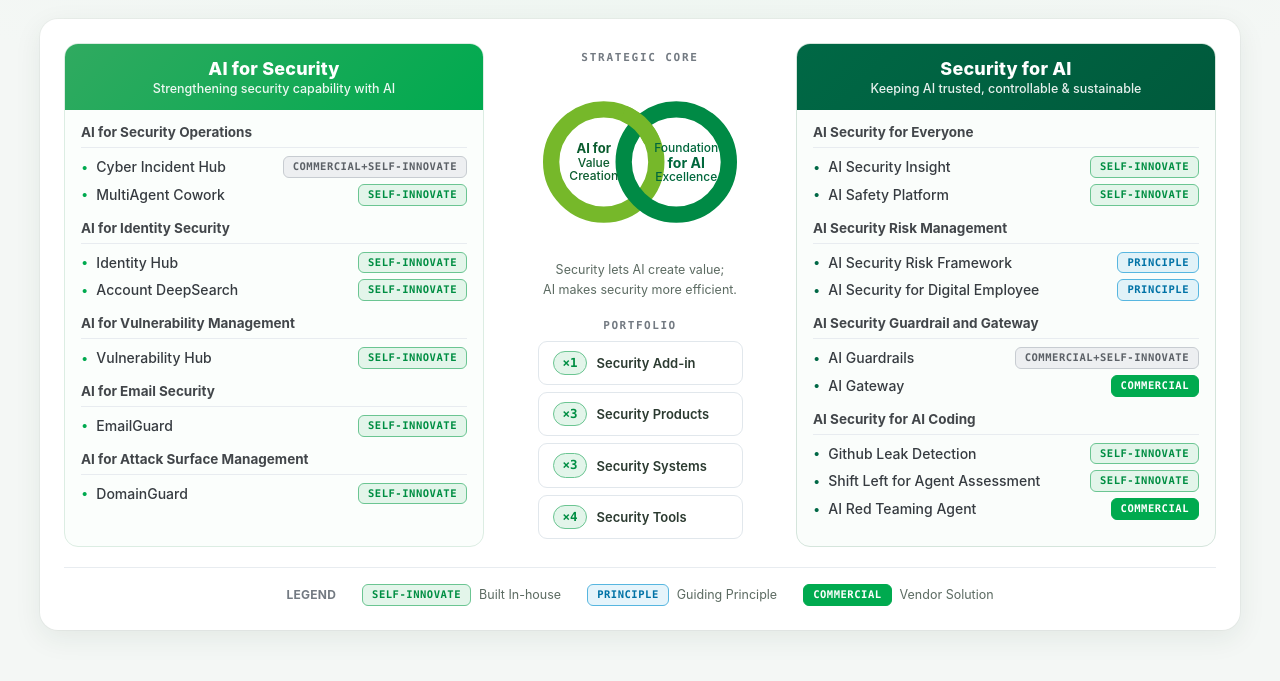
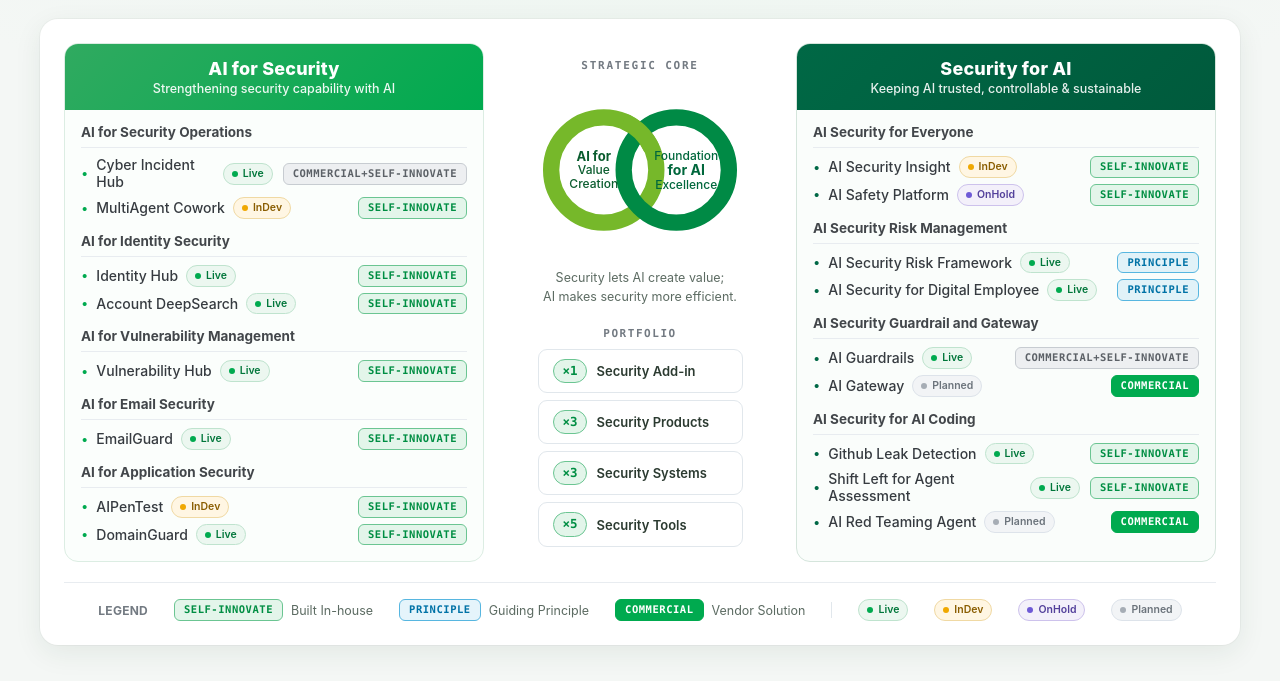
Before and after one commit to wuke881102-commits/HTMLDisplay, a plain HTML site: page index.html in a window 1280 px wide. Shown: the part 142-823 px from the top of the page. Drawn offline with Linux system fonts and the light colour scheme.

Commit message:
Add files via upload

```diff
--- a/index.html
+++ b/index.html
@@ -34,10 +34,18 @@
     "commercial":    { zh:"商业产品", en:"COMMERCIAL", desc:{ zh:"商业方案", en:"Vendor Solution" } }
   };
 
+  /* 生命周期阶段；产品未写 p 字段时默认 live */
+  var PHASE = {
+    "live":    { zh:"已上线", en:"Live" },
+    "dev":     { zh:"开发中", en:"InDev" },
+    "onhold":  { zh:"已暂停", en:"OnHold" },
+    "planned": { zh:"待立项", en:"Planned" }
+  };
+
   var left = [
     { num:"01", t:{ zh:"AI 安全运营（SOC）", en:"AI for Security Operations" }, products:[
       { id:"cyber-incident-hub", n:{ zh:"网络安全事件中心", en:"Cyber Incident Hub" }, s:"commercial-self-innovate" },
-      { id:"multiagent-cowork",  n:{ zh:"多智能体协同", en:"MultiAgent Cowork" }, s:"self-innovate" }
+      { id:"multiagent-cowork",  n:{ zh:"多智能体协同", en:"MultiAgent Cowork" }, s:"self-innovate", p:"dev" }
     ]},
     { num:"02", t:{ zh:"AI 身份安全", en:"AI for Identity Security" }, products:[
       { id:"identity-hub", n:{ zh:"身份安全中心", en:"Identity Hub" }, s:"self-innovate" },
@@ -49,15 +57,16 @@
     { num:"04", t:{ zh:"AI 邮件安全", en:"AI for Email Security" }, products:[
       { id:"emailguard", n:{ zh:"邮件安全卫士", en:"EmailGuard" }, s:"self-innovate" }
     ]},
-    { num:"05", t:{ zh:"AI 攻击面管理", en:"AI for Attack Surface Management" }, products:[
+    { num:"05", t:{ zh:"AI 赋能应用安全", en:"AI for Application Security" }, products:[
+      { id:"ai-pentest", n:{ zh:"AI 赋能渗透测试", en:"AIPenTest" }, s:"self-innovate", p:"dev" },
       { id:"pentest-openclaw", n:{ zh:"公司域名防伪监测", en:"DomainGuard" }, s:"self-innovate" }
     ]}
   ];
 
   var right = [
     { num:"01", t:{ zh:"企业用户安全用 AI", en:"AI Security for Everyone" }, products:[
-      { id:"ai-sec-insight",     n:{ zh:"AI 安全洞察", en:"AI Security Insight" }, s:"self-innovate" },
-      { id:"ai-safety-platform", n:{ zh:"AI 安全科普", en:"AI Safety Platform" }, s:"self-innovate" }
+      { id:"ai-sec-insight",     n:{ zh:"AI 安全洞察", en:"AI Security Insight" }, s:"self-innovate", p:"dev" },
+      { id:"ai-safety-platform", n:{ zh:"AI 安全科普", en:"AI Safety Platform" }, s:"self-innovate", p:"onhold" }
     ]},
     { num:"02", t:{ zh:"AI 安全风险管理", en:"AI Security Risk Management" }, products:[
       { id:"ai-risk-framework", n:{ zh:"AI 安全风险框架", en:"AI Security Risk Framework" }, s:"principle" },
@@ -65,12 +74,12 @@
     ]},
     { num:"03", t:{ zh:"AI 安全防护", en:"AI Security Guardrail and Gateway" }, products:[
       { id:"ai-guardrails", n:{ zh:"AI 安全护栏", en:"AI Guardrails" }, s:"commercial-self-innovate" },
-      { id:"ai-gateway", n:{ zh:"AI 安全网关", en:"AI Gateway" }, s:"commercial" }
+      { id:"ai-gateway", n:{ zh:"AI 安全网关", en:"AI Gateway" }, s:"commercial", p:"planned" }
     ]},
     { num:"04", t:{ zh:"AI安全面向 AI 编码", en:"AI Security for AI Coding" }, products:[
       { id:"github-leak", n:{ zh:"GitHub 泄露检测", en:"Github Leak Detection" }, s:"self-innovate" },
       { id:"ai-shift-assessment", n:{ zh:"智能体安全左移评估", en:"Shift Left for Agent Assessment" }, s:"self-innovate" },
-      { id:"ai-red-teaming", n:{ zh:"红队测试智能体", en:"AI Red Teaming Agent" }, s:"commercial" }
+      { id:"ai-red-teaming", n:{ zh:"红队测试智能体", en:"AI Red Teaming Agent" }, s:"commercial", p:"planned" }
     ]}
   ];
 
@@ -87,6 +96,7 @@
     "digital-human": "https://ambitious-bay-06f9f3610.7.azurestaticapps.net/AgentRisk",
     "ai-guardrails": "http://172.19.44.2:8081/",
     "ai-gateway": "#",
+    "ai-pentest": "https://ambitious-bay-06f9f3610.7.azurestaticapps.net/AIPenTest",
     "pentest-openclaw": "https://ambitious-bay-06f9f3610.7.azurestaticapps.net/domainguarddemo",
     "github-leak": "https://glpgroup.feishuapp.com/app/app_17e5jvr6gq6",
     "ai-shift-assessment": "https://ambitious-bay-06f9f3610.7.azurestaticapps.net/aishiftdemo"
@@ -133,6 +143,25 @@
     return base + (map[key] || map["self-innovate"]);
   }
 
+  /* 圆角胶囊 + 圆点，与上方方角徽章区分开，避免两类标识混淆 */
+  function phaseStyle(key){
+    var base = "display:inline-flex;align-items:center;gap:5px;padding:2px 8px;font-size:10.5px;font-weight:600;border-radius:999px;white-space:nowrap;line-height:1.5;flex:none;";
+    var map = {
+      "live":    "background:#ECF7F0;color:#00763A;border:1px solid #BFE3CE;",
+      "dev":     "background:#FFF6E3;color:#8A5D00;border:1px solid #F0D9A3;",
+      "onhold":  "background:#F3F0FA;color:#53409B;border:1px solid #CDC2EC;",
+      "planned": "background:#F2F4F6;color:#6B737B;border:1px solid #DDE3EA;"
+    };
+    return base + (map[key] || map["live"]);
+  }
+  function phaseDot(key){
+    var c = { "live":"#00AA4F", "dev":"#F0A800", "onhold":"#6E5AD6", "planned":"#A6ADB5" }[key] || "#00AA4F";
+    return '<span style="width:6px;height:6px;border-radius:50%;background:' + c + ';flex:none;"></span>';
+  }
+  function phaseHtml(key){
+    return '<span style="' + phaseStyle(key) + '">' + phaseDot(key) + esc(L(PHASE[key] || PHASE["live"])) + '</span>';
+  }
+
   function esc(s){ return String(s).replace(/&/g,"&amp;").replace(/</g,"&lt;").replace(/>/g,"&gt;"); }
 
   var lang = "en";
@@ -148,7 +177,8 @@
             name: L(p.n),
             href: HREFS[p.id] || ("#" + p.id),
             badgeLabel: L(STATUS[p.s]),
-            badgeStyle: statusStyle(p.s)
+            badgeStyle: statusStyle(p.s),
+            phase: p.p || "live"
           };
         })
       };
@@ -160,11 +190,12 @@
     return domains.map(function(d){
       var prods = d.products.map(function(p){
         return '<div style="display:flex;align-items:center;justify-content:space-between;gap:10px;">'
-          + '<span style="display:flex;align-items:center;gap:8px;">'
+          + '<span style="display:flex;align-items:center;gap:8px;min-width:0;">'
           + '<span style="color:' + bullet + ';font-size:13px;line-height:1;">•</span>'
           + '<a href="' + p.href + '" target="_blank" rel="noopener" class="lk lk-' + side + '">' + esc(p.name) + '</a>'
+          + phaseHtml(p.phase)
           + '</span>'
-          + '<span style="' + p.badgeStyle + '">' + esc(p.badgeLabel) + '</span>'
+          + '<span style="' + p.badgeStyle + 'flex:none;">' + esc(p.badgeLabel) + '</span>'
           + '</div>';
       }).join("");
       return '<div>'
@@ -201,6 +232,8 @@
         + '<span style="font-size:12.5px;color:#5C6B62;">' + esc(l.desc) + '</span>'
         + '</div>';
     }).join("");
+    legendHtml += '<span style="width:1px;height:16px;background:#E1E7EC;"></span>'
+      + ["live","dev","onhold","planned"].map(function(k){ return phaseHtml(k); }).join("");
 
     document.documentElement.lang = lang;
     document.title = ui.title;
@@ -280,12 +313,12 @@
    its member products. Observes the document and re-applies on every render. */
 (function(){
   if (window.__capSum) return; window.__capSum = 1;
-  var IDS = ["cyber-incident-hub","multiagent-cowork","identity-hub","useract","vulnerability-hub","emailguard","pentest-openclaw","ai-sec-insight","ai-safety-platform","ai-risk-framework","digital-human","ai-guardrails","ai-gateway","github-leak","ai-shift-assessment","ai-red-teaming"];
+  var IDS = ["cyber-incident-hub","multiagent-cowork","identity-hub","useract","vulnerability-hub","emailguard","ai-pentest","pentest-openclaw","ai-sec-insight","ai-safety-platform","ai-risk-framework","digital-human","ai-guardrails","ai-gateway","github-leak","ai-shift-assessment","ai-red-teaming"];
   var GROUPS = [
     { key:"plugin",  zh:"安全插件", en:"Security Add-in",  n:1, ids:["emailguard"] },
     { key:"product", zh:"安全产品", en:"Security Products", n:3, ids:["multiagent-cowork","ai-guardrails","ai-sec-insight"] },
     { key:"system",  zh:"安全系统", en:"Security Systems",  n:3, ids:["cyber-incident-hub","identity-hub","vulnerability-hub"] },
-    { key:"tool",    zh:"安全工具", en:"Security Tools",    n:4, ids:["useract","pentest-openclaw","github-leak","ai-shift-assessment"] }
+    { key:"tool",    zh:"安全工具", en:"Security Tools",    n:5, ids:["useract","ai-pentest","pentest-openclaw","github-leak","ai-shift-assessment"] }
   ];
   var HL  = "background:#E6F4EC;border-radius:6px;box-shadow:0 0 0 3px #E6F4EC,0 0 0 5px #00963B;";
   var OFF = "display:flex;align-items:center;justify-content:center;gap:10px;padding:9px 13px;border:1px solid #E1E7EC;border-radius:9px;background:#FFFFFF;cursor:pointer;transition:all .15s;";
```
